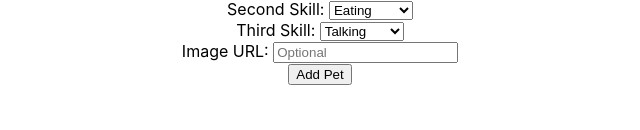
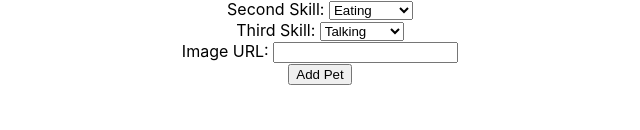
Before and after one commit to onavajr/group_project, a React (Create React App) app in the folder client/: page /petshelter/new/ in a window 1280 px wide. Shown: the part 170-300 px from the top of the page, without its empty margins (320-960 px from the left). Built offline with nearby package versions, Linux system fonts and the light colour scheme.

Commit message:
moving on to edit

```diff
--- a/client/src/components/CreatePetshelter.js
+++ b/client/src/components/CreatePetshelter.js
@@ -171,7 +171,6 @@ const CreatePetShelter = (props) => {
                 <div>
                     <label>Image URL: </label>
                     <input
-                        placeholder="Optional"
                         type="text"
                         name="petimage"
                         value={newPet.petimage}
```
Also changed, not shown: client/src/components/PetForm.js (deleted, +0 -13 lines).
